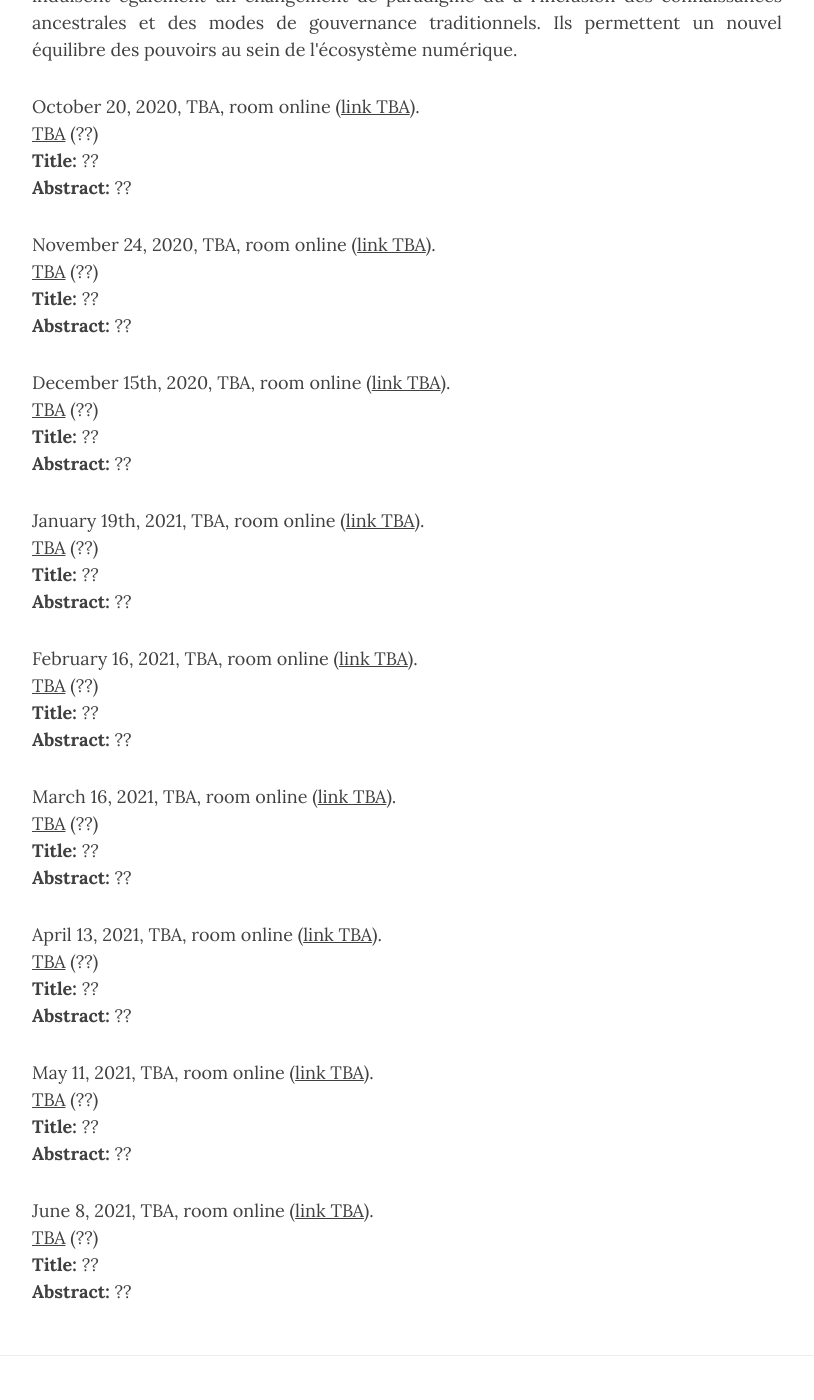
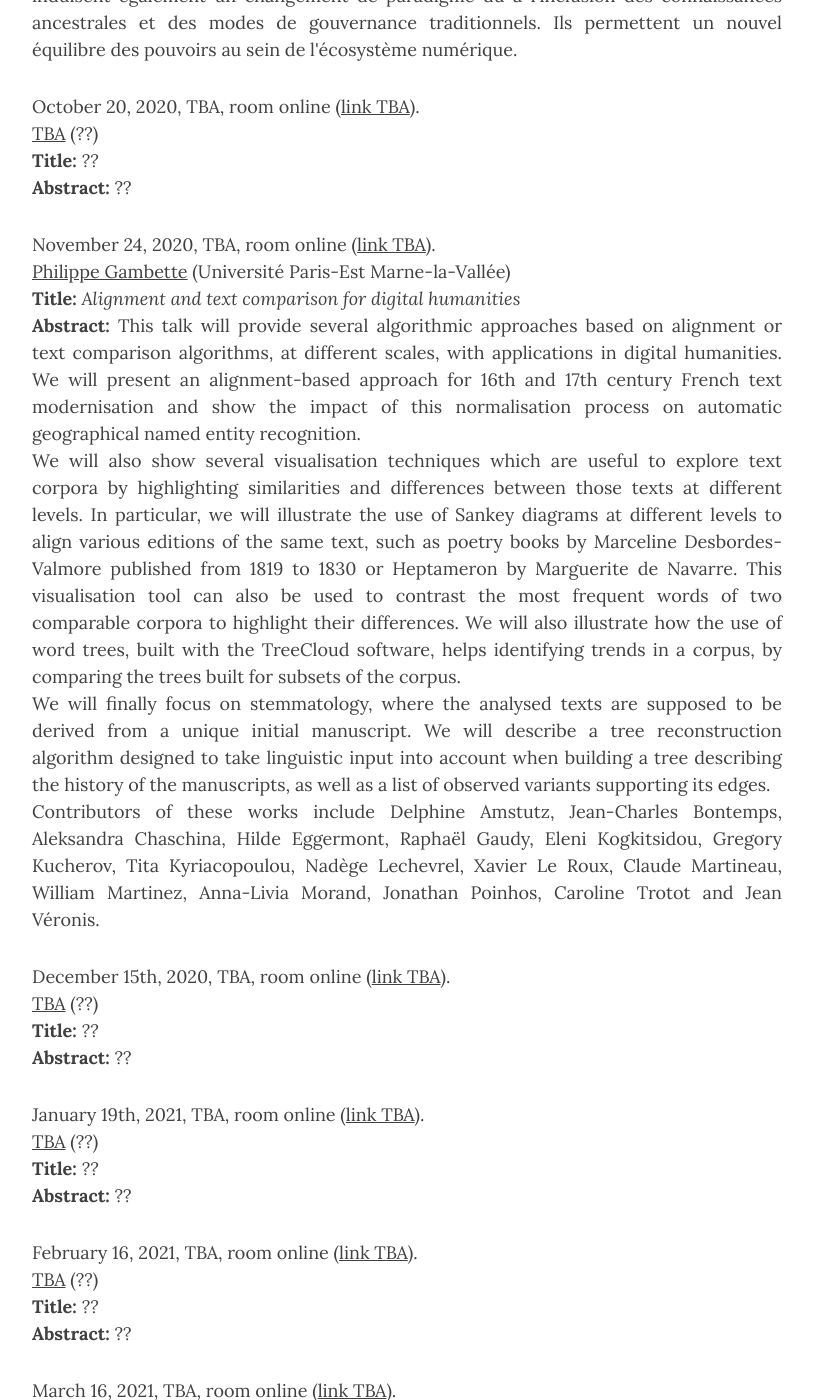
Before and after one commit to dhai-seminar/dhai-seminar.github.io, a Jekyll site: the page built from next.md, in a window 1280 px wide and 1400 px high, scrolled down 1230 px. Shown: the whole window, without its empty margins (233-1047 px from the left). Built offline with Jekyll 4.4.1, drawn with Linux system fonts in a browser that asks for light colours; nearby versions of some CDN libraries.

Commit message:
update next

```diff
--- a/_data/next.yml
+++ b/_data/next.yml
@@ -32,14 +32,17 @@
   slides: nothing
   video: nothing
 
-- speaker: "TBA"
+- speaker: "Philippe Gambette"
   date: November 24, 2020
   time: TBA
   room: "online (<a href='??'>link TBA</a>)"
-  affiliation: "??"
-  url: "??"
-  title: "??"
-  abstract: "??"
+  affiliation: "Université Paris-Est Marne-la-Vallée"
+  url: "http://igm.univ-mlv.fr/~gambette/"
+  title: "Alignment and text comparison for digital humanities"
+  abstract: "This talk will provide several algorithmic approaches based on alignment or text comparison algorithms, at different scales, with applications in digital humanities. We will present an alignment-based approach for 16th and 17th century French text modernisation and show the impact of this normalisation process on automatic geographical named entity recognition.<br/>
+  We will also show several visualisation techniques which are useful to explore text corpora by highlighting similarities and differences between those texts at different levels. In particular, we will illustrate the use of Sankey diagrams at different levels to align various editions of the same text, such as poetry books by Marceline Desbordes-Valmore published from 1819 to 1830 or Heptameron by Marguerite de Navarre. This visualisation tool can also be used to contrast the most frequent words of two comparable corpora to highlight their differences. We will also illustrate how the use of word trees, built with the TreeCloud software, helps identifying trends in a corpus, by comparing the trees built for subsets of the corpus.<br/>
+  We will finally focus on stemmatology, where the analysed texts are supposed to be derived from a unique initial manuscript. We will describe a tree reconstruction algorithm designed to take linguistic input into account when building a tree describing the history of the manuscripts, as well as a list of observed variants supporting its edges.<br/>
+  Contributors of these works include Delphine Amstutz, Jean-Charles Bontemps, Aleksandra Chaschina, Hilde Eggermont, Raphaël Gaudy, Eleni Kogkitsidou, Gregory Kucherov, Tita Kyriacopoulou, Nadège Lechevrel, Xavier Le Roux, Claude Martineau, William Martinez, Anna-Livia Morand, Jonathan Poinhos, Caroline Trotot and Jean Véronis."
   slides: nothing
   video: nothing
 
```
Also changed, not shown: index.md (+1 -0 lines).
